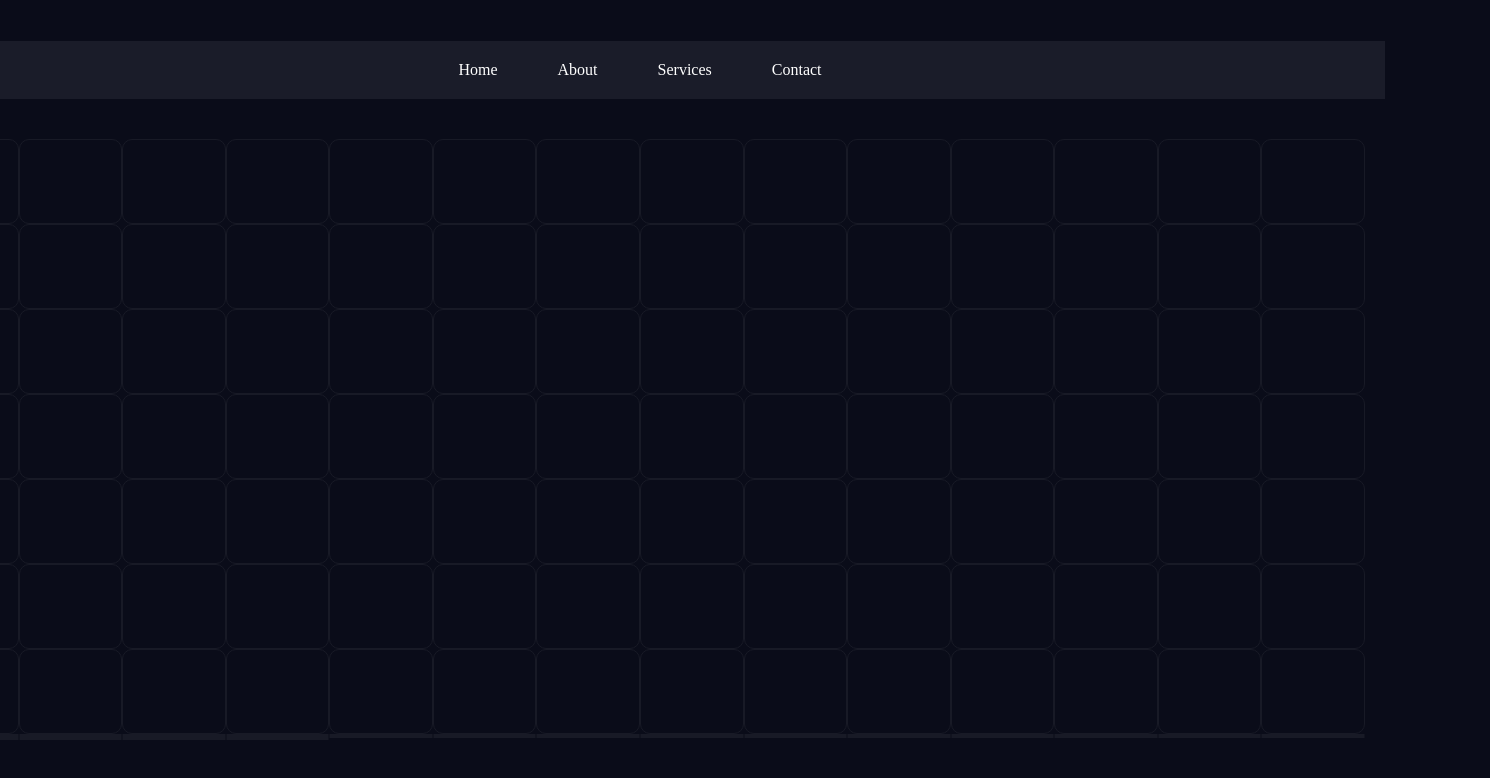
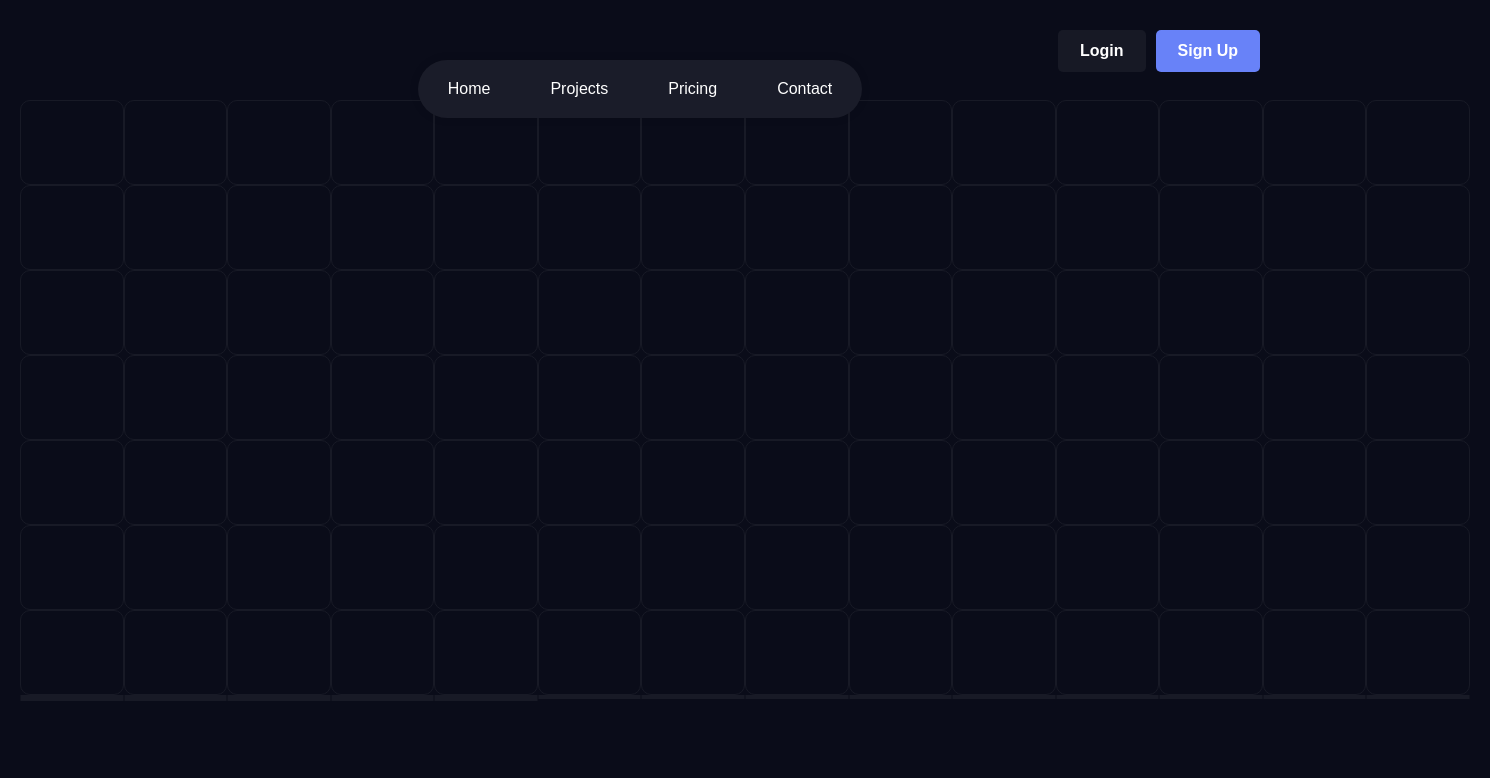
Before and after one commit to scooterthedev/AI-Project-Maker, a plain HTML site: page index.html in a window 1280 px wide. Shown: the whole page, 1490 px wide, since content can reach past the window. Drawn offline with Linux system fonts and the light colour scheme.

Commit message:
Added a menu bar, a signup, and sign in, and fixed some of the sqaures issues

```diff
--- a/index.html
+++ b/index.html
@@ -7,14 +7,23 @@
     <link rel="stylesheet" href="styles.css">
 </head>
 <body>
-    <div class="container">
+    <div class="top-bar">
+        <a href="#" class="login-btn">Login</a>
+        <a href="#" class="signup-btn">Sign Up</a>
+    </div>
+    <div class="menu-container">
         <div class="menu">
+            <!-- Your menu items here -->
             <a href="#">Home</a>
-            <a href="#">About</a>
-            <a href="#">Services</a>
+            <a href="#">Projects</a>
+            <a href="#">Pricing</a>
             <a href="#">Contact</a>
         </div>
-        <div class="grid"></div>
+    </div>
+    <div class="grid">
+        <!-- Your grid items here -->
+        <div class="block"></div>
+        <!-- Repeat as needed -->
     </div>
     <script src="script.js"></script>
 </body>
--- a/styles.css
+++ b/styles.css
@@ -4,18 +4,97 @@ body, html {
     width: 100%;
     height: 100%;
     display: flex;
+    flex-direction: column; /* Ensure stacking order */
     justify-content: center;
     align-items: center;
     background-color: #0a0c19;
+    font-family: Arial, sans-serif; /* Set your preferred font family */
+}
+
+.top-bar {
+    display: flex;
+    justify-content: flex-end;
+    align-items: center;
+    width: 100%;
+    padding: 10px 20px;
+    box-sizing: border-box;
+    position: absolute;
+    top: 20px; /* Adjust as needed */
+    z-index: 2; /* Ensure it's above grid */
+}
+
+.login-btn, .signup-btn {
+    text-decoration: none;
+    padding: 10px 20px;
+    border-radius: 5px;
+    transition: background-color 0.3s, border-color 0.3s, color 0.3s;
+    font-weight: bold;
+}
+
+.login-btn {
+    background-color: #171925;
+    color: #ffffff;
+    border: 2px solid transparent;
+    position: relative; /* Ensure position context for pseudo-element */
+}
+
+.login-btn:hover {
+    border-color: #6882f8;
+    background-color: transparent;
+    color: #6882f8;
+}
+
+.login-btn:before {
+    content: '';
+    position: absolute;
+    top: -2px;
+    left: -2px;
+    right: -2px;
+    bottom: -2px;
+    z-index: -1;
+    border-radius: 5px;
+    box-shadow: 0 0 5px 3px rgba(104, 130, 248, 0.5); /* Blue glow effect */
+    opacity: 0;
+    transition: opacity 0.3s;
+}
+
+.login-btn:hover:before {
+    opacity: 1;
+}
+
+
+.signup-btn {
+    margin-left: 10px;
+    background-color: #6882f8;
+    color: #ffffff;
+    border: 2px solid transparent;
+}
+
+.signup-btn:hover {
+    background-color: transparent;
+    color: #6882f8;
+    border-color: #6882f8;
+}
+
+.menu-container {
+    display: flex;
+    justify-content: center;
+    width: 90%; /* Adjust width as needed */
+    max-width: 800px; /* Limiting maximum width */
+    margin-bottom: 20px;
+    position: absolute;
+    top: 60px; /* Adjust as needed */
+    z-index: 2; /* Ensure it's above grid */
 }
 
 .menu {
     display: flex;
     justify-content: center;
-    margin-bottom: 20px;
-    width: 100%; /* Ensure menu spans full width */
+    align-items: center;
     background-color: #1a1c29; /* Background color for menu */
     padding: 10px 0; /* Vertical padding for menu */
+    border-radius: 30px; /* Rounded corners */
+    box-shadow: 0 0 10px rgba(0, 0, 0, 0.1); /* Drop shadow */
 }
 
 .menu a {
@@ -35,10 +114,12 @@ body, html {
     display: grid;
     grid-template-columns: repeat(auto-fill, minmax(100px, 1fr)); /* Responsive columns */
     grid-template-rows: repeat(auto-fill, minmax(85px, 1fr)); /* Responsive rows */
-    width: 1450px;
+    width: 1450px; /* Adjust width as needed */
     height: 600px;
-    margin: 0 auto; /* Center align grid */
+    margin: 0 auto; /* Center align grid with margin */
     padding: 20px; /* Padding for grid */
+    position: relative;
+    z-index: 1; /* Ensure it's behind menu */
 }
 
 .block {
```
